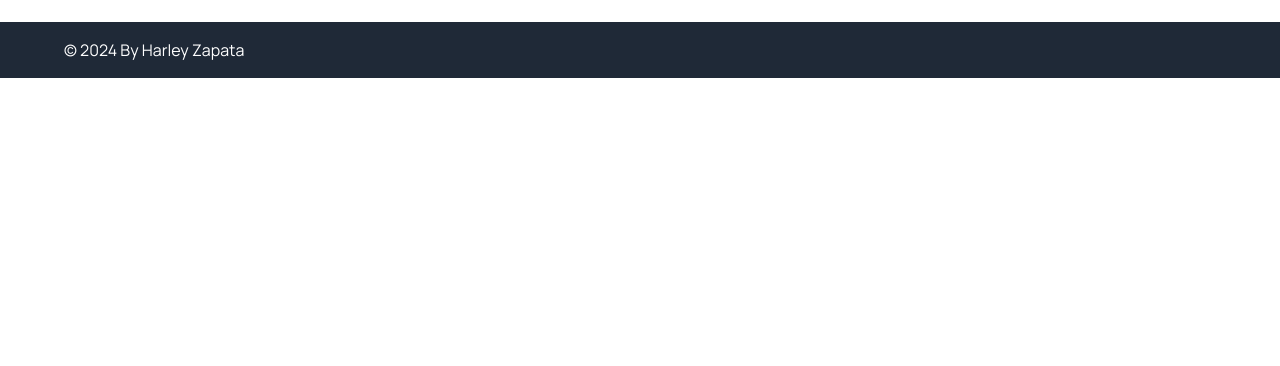
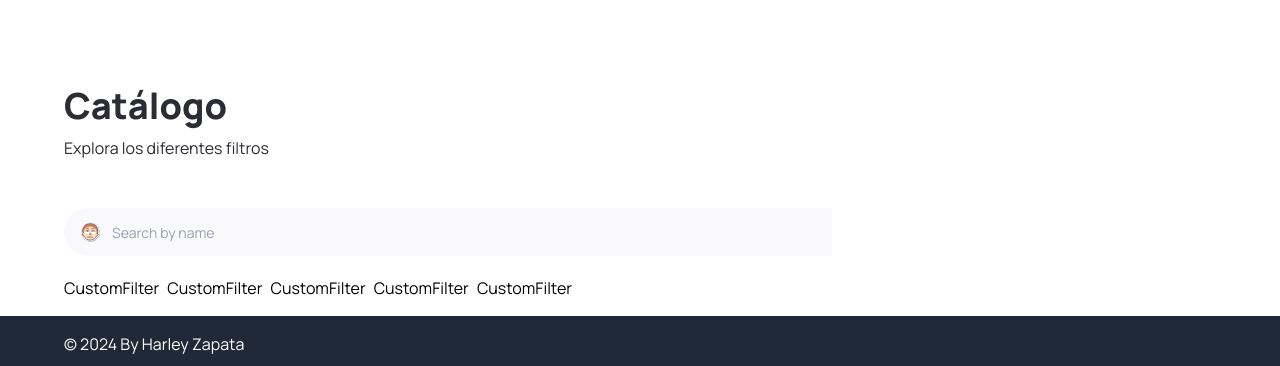
Before and after one commit to Nagarehazh/FullStactkRaMChallenge, a Next.js app in the folder client/: page / in a window 1280 px wide. Shown: the part 842-1208 px from the top of the page. Before the commit the page ends 920 px from the top, so only its background shows below. Built offline with nearby package versions, Linux system fonts and the light colour scheme; grey boxes are pictures that could not be loaded.

Commit message:
Add SearchByName Component

```diff
--- a/client/app/globals.css
+++ b/client/app/globals.css
@@ -183,18 +183,18 @@
   @apply w-full h-[48px] pl-12 p-4 bg-light-white rounded-r-full max-sm:rounded-full outline-none cursor-pointer text-sm;
 }
 
-.search-manufacturer {
+.searchbyname {
   @apply flex-1 max-sm:w-full flex justify-start items-center;
 }
 
-.search-manufacturer__input {
+.searchbyname__input {
   @apply w-full h-[48px] pl-12 p-4 rounded-l-full max-sm:rounded-full bg-light-white outline-none cursor-pointer text-sm;
 }
 
-.search-manufacturer__options {
+.searchbyname__options {
   @apply absolute mt-1 max-h-60 w-full overflow-auto rounded-md bg-white py-1 text-base shadow-lg ring-1 ring-black ring-opacity-5 focus:outline-none sm:text-sm;
 }
 
-.search-manufacturer__option {
+.searchbyname__option {
   @apply cursor-default select-none py-2 pl-10 pr-4;
 }
--- a/client/app/page.tsx
+++ b/client/app/page.tsx
@@ -1,10 +1,28 @@
 import Image from "next/image";
-import {Hero} from "../components";
+import {CustomFilter, Hero, SearchBar} from "../components";
 
 export default function Home() {
     return (
         <main className="overflow-hidden">
-            <Hero />
+            <Hero/>
+            <div className='mt-12 padding-x padding-y max-width' id='discover'>
+                <div className='home__text-container'>
+                    <h1 className='text-4xl font-extrabold'>Catálogo</h1>
+                    <p>Explora los diferentes filtros</p>
+                </div>
+
+                <div className='home__filters'>
+                    <SearchBar/>
+                    <div className='home__filter-container'>
+                        <CustomFilter title='Estado'/>
+                        <CustomFilter title='Especie'/>
+                        <CustomFilter title='Género'/>
+                        <CustomFilter title='Nombre'/>
+                        <CustomFilter title='Origen'/>
+                    </div>
+                </div>
+
+            </div>
         </main>
     );
 }
--- /dev/null
+++ b/client/components/CustomFilter.tsx
@@ -0,0 +1,9 @@
+const CustomFilter = () => {
+    return (
+        <div>
+           CustomFilter
+        </div>
+    );
+}
+
+export default CustomFilter;
--- /dev/null
+++ b/client/components/SearchBar.tsx
@@ -0,0 +1,23 @@
+"use client";
+
+import {SearchByName} from "@/components";
+import {useState} from "react";
+
+const SearchBar = () => {
+    const [characterName, setCharacterName] = useState("");
+
+    const handleSearch = () => {}
+
+    return (
+        <form className="searchbar" onSubmit={handleSearch}>
+            <div className="searchbar__item">
+              <SearchByName
+                characterName={characterName}
+                setCharacterName={setCharacterName}
+              />
+            </div>
+        </form>
+    )
+}
+
+export default SearchBar;
--- /dev/null
+++ b/client/components/SearchByName.tsx
@@ -0,0 +1,85 @@
+"use client";
+
+import {Combobox, Transition} from "@headlessui/react";
+import {useState, Fragment} from "react";
+import {SearchByNameProps} from "@/types";
+import Image from "next/image";
+import {rickyAndMortyNames} from "@/constants";
+
+const SearchByName = ({characterName, setCharacterName}: SearchByNameProps) => {
+    const [query, setQuery] = useState("");
+
+    const filteredNames = query === ""
+        ? rickyAndMortyNames
+        : rickyAndMortyNames.filter((name) =>
+            name.toLowerCase()
+                .replace(/\s+/g, "")
+                .includes(query.toLowerCase().replace(/\s+/g, ""))
+        );
+
+    return (
+        <div className="searchbyname">
+            <Combobox value={characterName} onChange={setCharacterName}>
+                <div className="relative w-full">
+                    <Combobox.Button className="absolute top-[14px]">
+                        <Image
+                            src="/morty.svg"
+                            alt="user-logo"
+                            width={20}
+                            height={20}
+                            className="ml-4"
+                        />
+                    </Combobox.Button>
+                    <Combobox.Input
+                        type="text"
+                        placeholder="Search by name"
+                        value={characterName}
+                        onChange={(e) => setQuery(e.target.value)}
+                        className="searchbyname__input"
+                    />
+                    <Transition
+                        as={Fragment}
+                        leave='transition ease-in duration-100'
+                        leaveFrom='opacity-100'
+                        leaveTo='opacity-0'
+                        afterLeave={() => setQuery("")}
+                    >
+                        <Combobox.Options>
+                            {filteredNames.length === 0 && query !== "" ? (
+                                <Combobox.Option value={query} className="searchbyname__option">
+                                    Create "{query}"
+                                </Combobox.Option>
+                            ) : (
+                                filteredNames.map((name) => (
+                                    <Combobox.Option
+                                        key={name}
+                                        value={name}
+                                        className={({focus}) =>
+                                            `relative search-manufacturer__option ${
+                                                focus                                            }`
+                                        }
+                                    >
+                                        {({selected, focus}) => (
+                                            <>
+                                                <span className={`block truncate ${selected ? "font-medium" : "font-normal"}`}>
+                                                  {name}
+                                                </span>
+                                                {selected ? (
+                                                    <span
+                                                        className={`absolute inset-y-0 left-0 flex items-center pl-3 ${focus ? "text-white" : "text-pribg-primary-purple"}`}
+                                                    ></span>
+                                                ) : null}
+                                            </>
+                                        )}
+                                    </Combobox.Option>
+                                ))
+                            )}
+                        </Combobox.Options>
+                    </Transition>
+                </div>
+            </Combobox>
+        </div>
+    )
+}
+
+export default SearchByName;
--- /dev/null
+++ b/client/constants/index.ts
@@ -0,0 +1,43 @@
+export const rickyAndMortyNames = [
+  "Rick Sanchez",
+  "Morty Smith",
+  "Summer Smith",
+  "Beth Smith",
+  "Jerry Smith",
+  "Birdperson",
+  "Mr. Meeseeks",
+  "Squanchy",
+  "Mr. Poopybutthole",
+  "Tammy Guetermann",
+  "Abradolf Lincler",
+  "Evil Morty",
+  "Noob-Noob",
+  "Principal Vagina",
+  "Scary Terry",
+  "Jessica",
+  "Unity",
+  "Gearhead",
+  "Krombopulos Michael",
+  "Zeep Xanflorp",
+  "Crocubot",
+  "Phoenixperson",
+  "Shrimply Pibbles",
+  "Ants-In-My-Eyes Johnson",
+  "Glootie",
+  "Jaguar",
+  "Pickle Rick",
+  "Snuffles",
+  "King Flippy Nips",
+  "Tiny Rick",
+  "Mr. Goldenfold",
+  "Dr. Wong",
+  "Doofus Rick",
+  "Butter Robot",
+  "Sleepy Gary",
+  "Beth's Mytholog",
+  "Ice-T",
+  "Fart",
+  "Roy",
+  "Gazorpazorpfield",
+  "Vance Maximus",
+];
--- a/client/types/index.ts
+++ b/client/types/index.ts
@@ -5,3 +5,8 @@ export interface CustomButtonProps {
     containerStyles?: string;
     handleClick: MouseEventHandler<HTMLButtonElement>;
 }
+
+export interface SearchByNameProps {
+    characterName: string;
+    setCharacterName: (name: string) => void;
+}
```
Also changed, not shown: client/components/index.ts (+7 -1 lines), client/package.json (+5 -4 lines), client/public/morty.svg (added), 1 other file (tests, documents, lock files or other folders).
